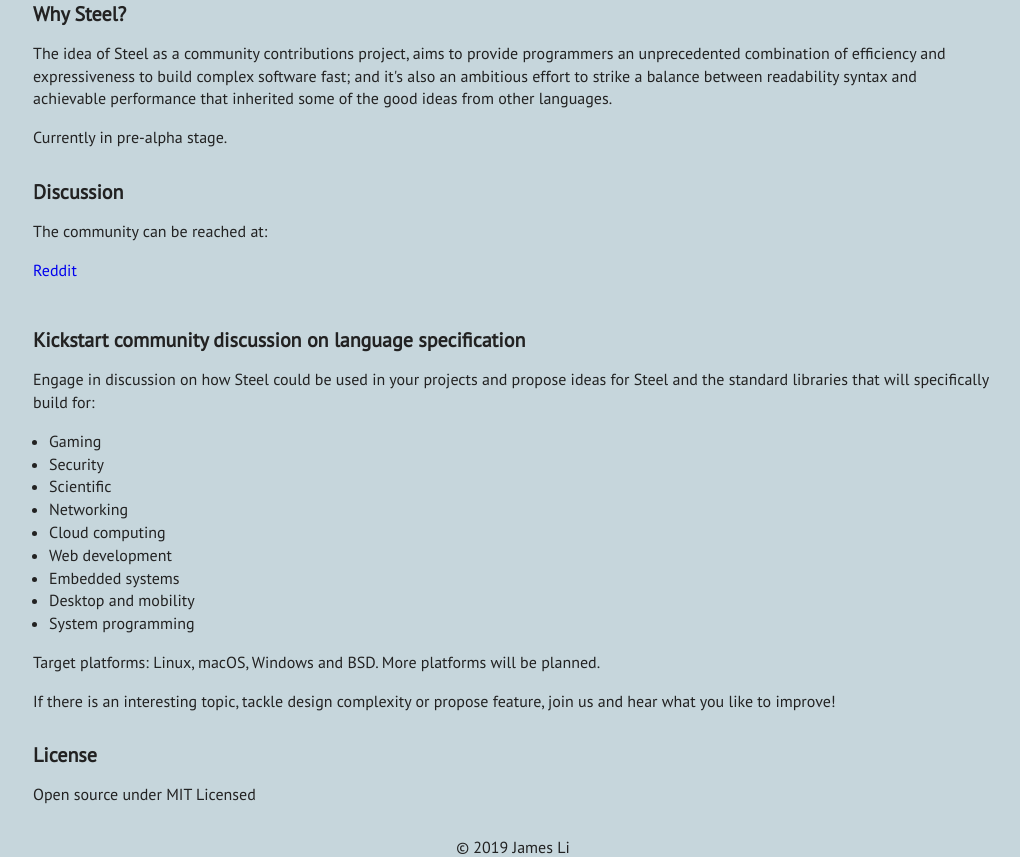
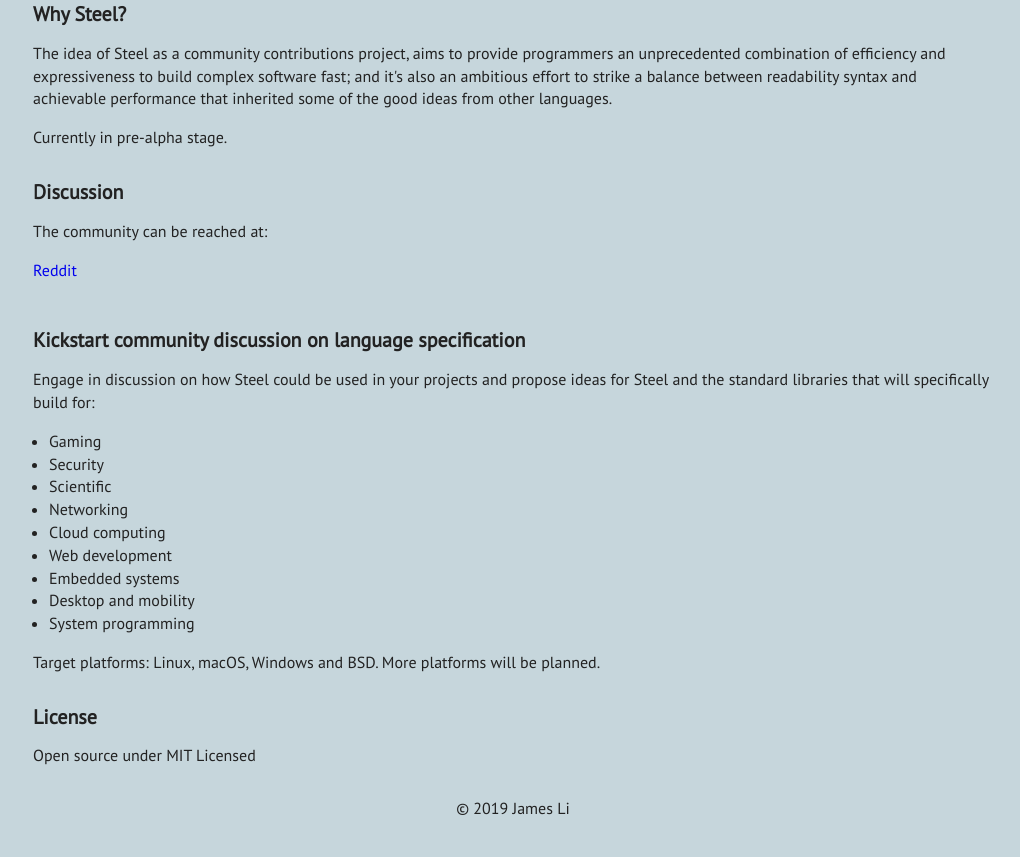
Before and after one commit to steellang/steellang.github.io, a plain HTML site: page index.html in a window 1280 px wide. Shown: the part 505-1362 px from the top of the page, without its empty margins (127-1147 px from the left). After the commit the page ends 1323 px from the top, so only its background shows below. Drawn offline with nearby package versions, Linux system fonts and the light colour scheme.

Commit message:
Update index.html

```diff
--- a/index.html
+++ b/index.html
@@ -77,7 +77,6 @@ that will specifically build for:</p>
 <li>System programming</li>
 </ul>
 <p>Target platforms: Linux, macOS, Windows and BSD. More platforms will be planned.</p>
-<p>If there is an interesting topic, tackle design complexity or propose feature, join us and hear what you like to improve!</p>
 </div>
 
 <div class="mv4">
```
